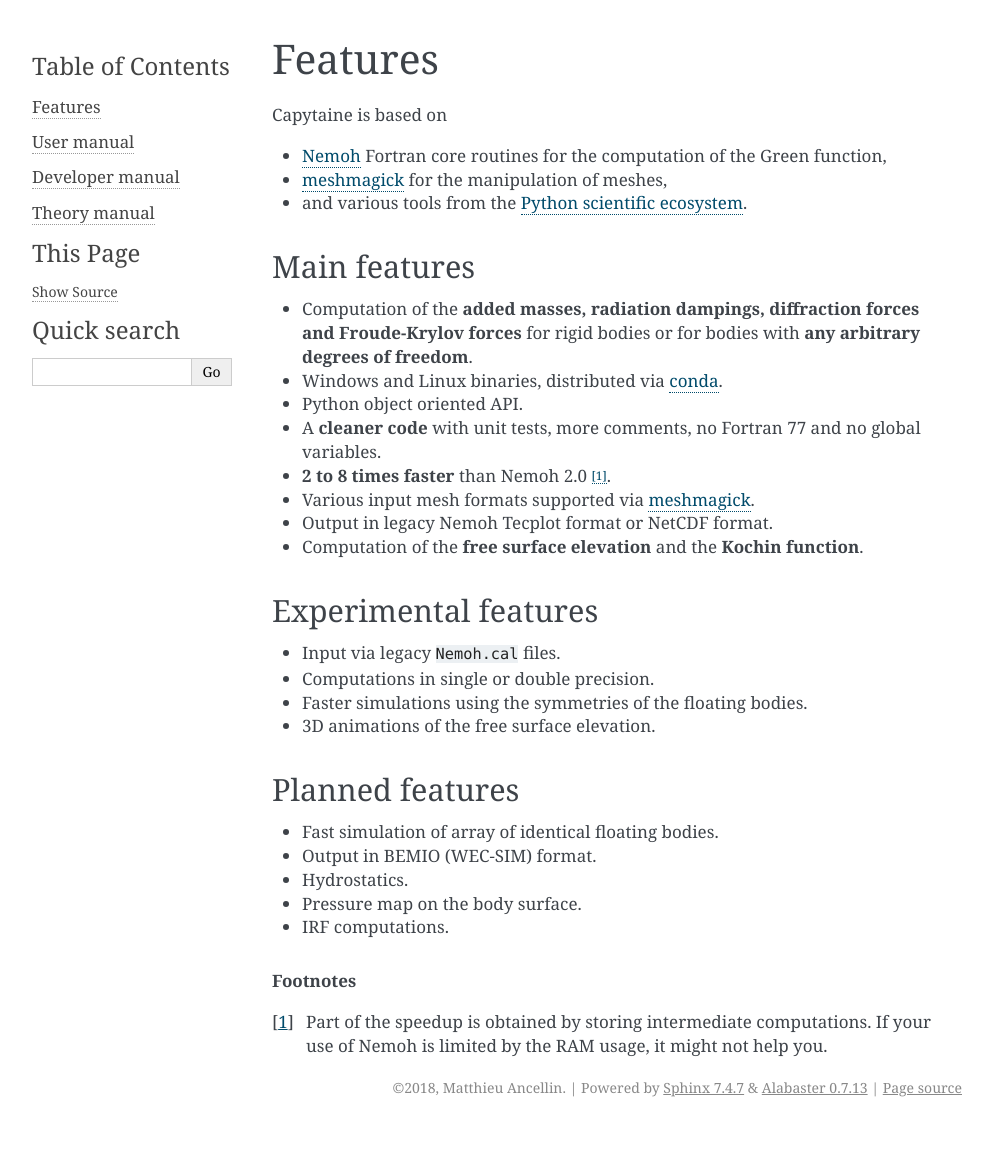
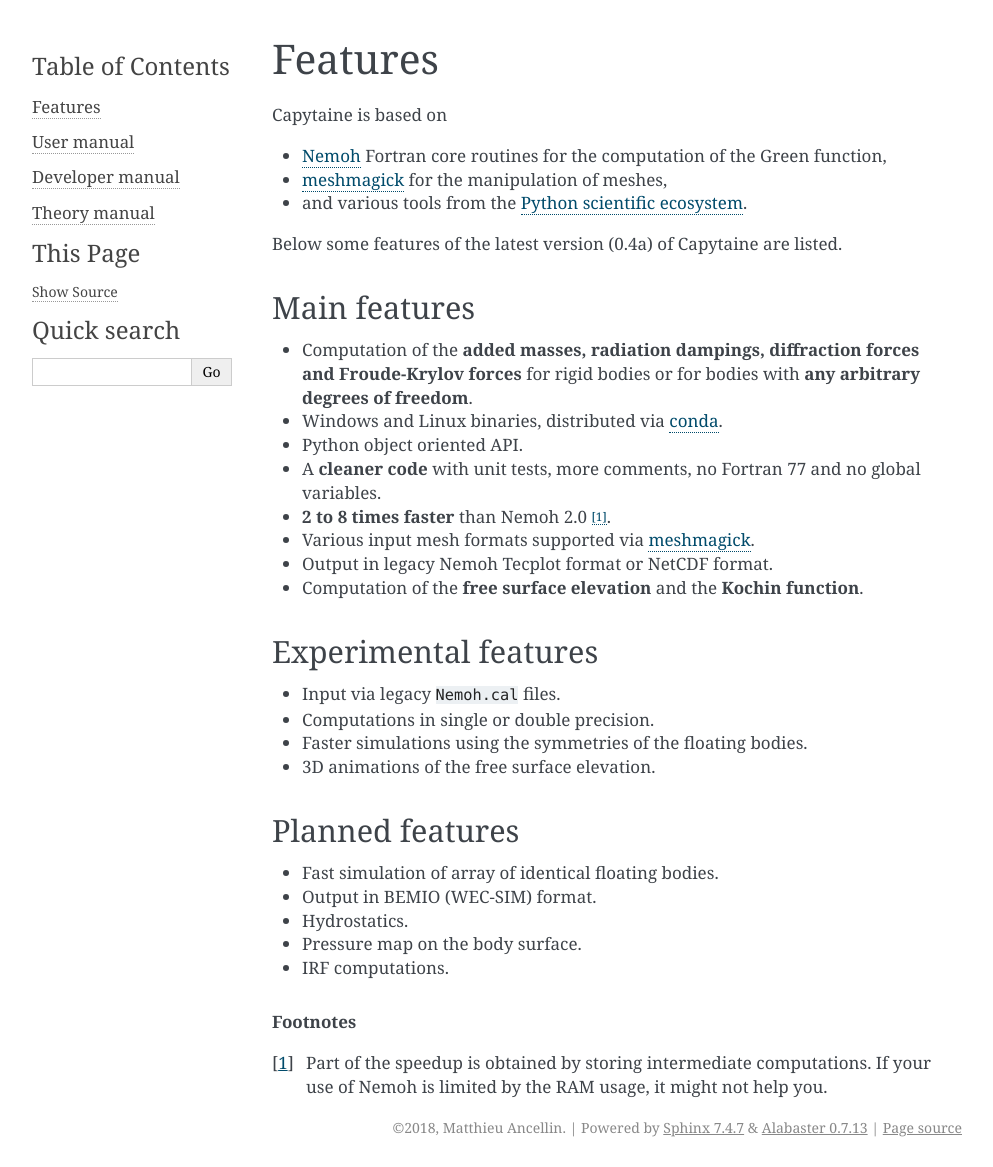
Before and after one commit to capytaine/capytaine, a Sphinx documentation site: the page built from docs/features.rst, in a window 1280 px wide. Shown: the whole page, without its empty margins (148-1141 px from the left). Built offline with Sphinx 7.4.7, drawn with Linux system fonts in a browser that asks for light colours; before the commit the page ends 1127 px from its top, so only the background shows below that.

Commit message:
Version number in docs.

```diff
--- a/docs/conf.py
+++ b/docs/conf.py
@@ -15,6 +15,7 @@
 import os
 import sys
 sys.path.insert(0, os.path.abspath('../'))
+from setup import VERSION
 
 
 # -- Project information -----------------------------------------------------
@@ -24,9 +25,9 @@
 author = 'Matthieu Ancellin'
 
 # The short X.Y version
-version = '0.4'
+version = VERSION
 # The full version, including alpha/beta/rc tags
-release = '0.4'
+release = VERSION
 
 
 # -- General configuration ---------------------------------------------------
@@ -67,7 +68,7 @@
 #
 # This is also used if you do content translation via gettext catalogs.
 # Usually you set "language" from the command line for these cases.
-language = None
+language = 'en'
 
 # List of patterns, relative to source directory, that match files and
 # directories to ignore when looking for source files.
--- a/docs/features.rst
+++ b/docs/features.rst
@@ -11,6 +11,8 @@
 .. _Nemoh: https://lheea.ec-nantes.fr/logiciels-et-brevets/nemoh-presentation-192863.kjsp
 .. _meshmagick: https://github.com/LHEEA/meshmagick
 .. _`Python scientific ecosystem`: https://scipy.org/
+
+Below some features of the latest version (|version|) of Capytaine are listed.
 
 Main features
 -------------
--- a/docs/index.rst
+++ b/docs/index.rst
@@ -5,6 +5,8 @@
 Capytaine is Python package for the simulation of the interaction between water waves and floating bodies in frequency domain.
 
 It is build around a full rewrite of the open source Boundary Element Method (BEM) solver Nemoh_ for the linear potential flow wave theory.
+
+Latest release: |release| (|today|).
 
 .. toctree::
    :maxdepth: 1
--- a/setup.py
+++ b/setup.py
@@ -2,6 +2,8 @@
 # coding: utf-8
 
 from numpy.distutils.core import Extension, setup
+
+VERSION = '0.4a'
 
 Green = Extension(
     name="capytaine._Green",
@@ -28,7 +30,7 @@
 
 if __name__ == "__main__":
     setup(name='capytaine',
-          version='0.3',
+          version=VERSION,
           description='Nemoh python wrapper',
           url='http://github.com/mancellin/capytaine',
           author='Matthieu Ancellin',
```
